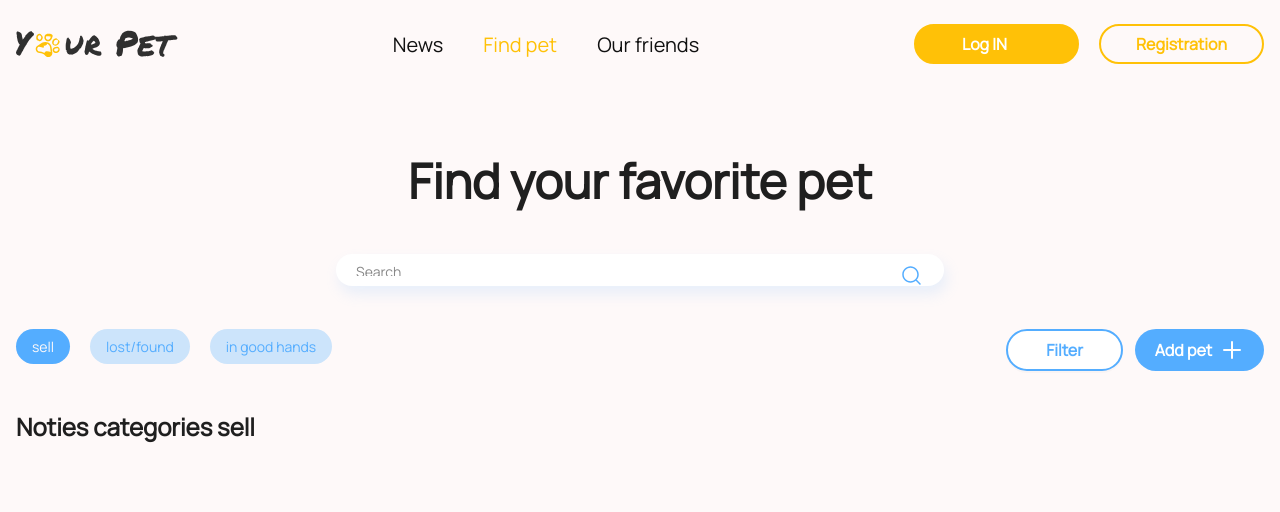
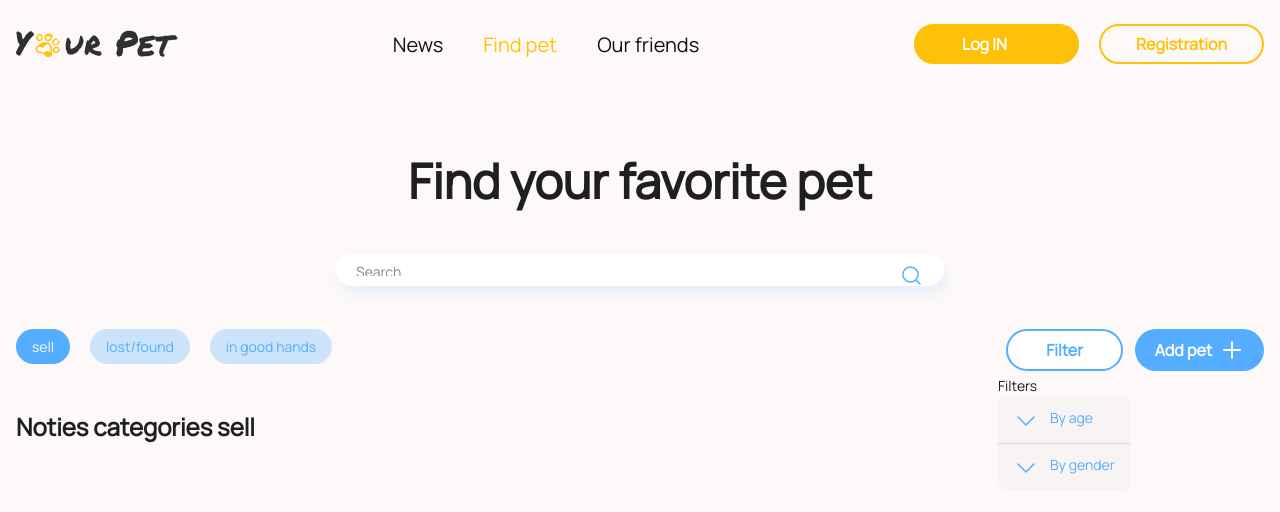
Before and after one commit to VKoshovec/gr05-yourpet-frontend, a React (Create React App) app: page /notices/sell in a window 1280 px wide. Both pictures are taken after a click on the button "Filter". Shown: the top 512 px of the page. Built offline with nearby package versions, Linux system fonts and the light colour scheme; no server answers; some icons are missing.

Commit message:
TASK_26-31: --fix style btn; fix Notices navigate

```diff
--- a/src/components/Notices/NoticesCategoriesList/NoticesCategoriesList.jsx
+++ b/src/components/Notices/NoticesCategoriesList/NoticesCategoriesList.jsx
@@ -4,7 +4,7 @@ import { useEffect, useState } from 'react';
 import { useSelector } from 'react-redux';
 import { selectIsLoggedIn } from '../../../redux/auth/selectors';
 
-const categories = ['sell', 'lost-found', 'for-free'];
+const categories = ['sell', 'lost-found', 'for-free', 'favorite', 'own'];
 
 const NoticesCategoriesList = () => {
 
@@ -19,10 +19,10 @@ const NoticesCategoriesList = () => {
   const { category } = useParams();
   const navigate = useNavigate();
 
-  console.log(category, loading, error, message);
+  // console.log(category, loading, error, message);
 
   useEffect(() => {
-    if (category === 'favorite' || category === 'own' && !isLoggingIn) {
+    if ((category === 'favorite' || category === 'own') && !isLoggingIn) {
       navigate('/');
     }
 
@@ -46,7 +46,7 @@ const NoticesCategoriesList = () => {
           setMessage(true);
           return;
         }
-        console.log('data', data);
+        // console.log('data', data);
         setItems(data);
         setMessage(false);
       } catch (error) {
--- a/src/components/Notices/NoticesCategoriesNav/NoticesCategoriesNav.jsx
+++ b/src/components/Notices/NoticesCategoriesNav/NoticesCategoriesNav.jsx
@@ -10,6 +10,7 @@ const NoticesCategoriesNav = () => {
 
   // const location = useLocation();
   const isLoggingIn = useSelector(selectIsLoggedIn);
+  console.log(isLoggingIn);
 
   return (<div className={styled.noticesNavWrapper}>
       <div className={styled.leftNavbarWrapper}>
--- a/src/components/Notices/NoticesFilter/NoticesFilter.module.scss
+++ b/src/components/Notices/NoticesFilter/NoticesFilter.module.scss
@@ -0,0 +1,27 @@
+.filterButton {
+  padding: 8px 38px;
+  width: initial;
+  height: initial;
+}
+
+.filterWrapper {
+
+  .title {
+
+    span  {
+      font-weight: 400;
+      font-size: 14px;
+      line-height: 130%;
+      color:var(--bluelinksActive) !important;
+
+    }
+  }
+
+  .chevronIcon {
+
+    &.active {
+      rotate: (180deg);
+    }
+  }
+
+}
--- a/src/components/Notices/NoticesFilter/NoticesFilterAccordion.jsx
+++ b/src/components/Notices/NoticesFilter/NoticesFilterAccordion.jsx
@@ -1,11 +1,48 @@
-import CustomButton from '../../CustomButton/CustomButton';
+import { Checkbox, Collapse } from 'antd';
+import { ReactComponent as ChevronIcon } from '../../assets/images/icon/chevron-down.svg';
+import cn from 'classnames';
+import styled from './NoticesFilter.module.scss';
+
+const { Panel } = Collapse;
+
 
 const NoticesFilterAccordion = () => {
+  // const { token } = theme.useToken();
+  const panelStyle = {
+    marginBottom: 24,
+    // background: token.colorFillAlter,
+    // borderRadius: token.borderRadiusLG,
+    border: 'none',
+  };
+
+
+    const onChange = (e) => {
+      console.log(`checked = ${e.target.checked}`);
+    };
+
 
 
   return (<>
+  <p>Filters</p>
+    <Collapse
+      bordered={false}
+      // defaultActiveKey={['-1']}
+      expandIcon={({ isActive }) => <ChevronIcon className={cn(styled.chevronIcon, { [styled.active] : isActive })} />}
+      // style={{
+      //   background: token.colorBgContainer,
+      // }}
+      className={styled.filterWrapper}
+    >
+      <Panel header="By age" key="1" className={styled.title}>
+        <Checkbox onChange={onChange}>Checkbox</Checkbox>
+      </Panel>
+      <Panel header="By gender" key="2" className={styled.title}>
 
-  </>);
+      </Panel>
+
+    </Collapse>
+    </>
+  );
 };
 
 export default NoticesFilterAccordion;
--- a/src/components/Notices/NoticesFilter/NoticesTrigger.jsx
+++ b/src/components/Notices/NoticesFilter/NoticesTrigger.jsx
@@ -1,13 +1,65 @@
-import CustomButton from '../../CustomButton/CustomButton';
-
-const NoticesFilterTrigger = () => {
+import { Button, Checkbox, Dropdown } from 'antd';
+import cn from 'classnames';
+import styled from './NoticesFilter.module.scss'
+import NoticesFilterAccordion from './NoticesFilterAccordion';
 
 
-  return (<>
-    <CustomButton type={'outlined'}>
-      Filter
-    </CustomButton>
-  </>);
-};
 
-export default NoticesFilterTrigger;
+
+
+
+const NoticesFilter = () => {
+
+
+  const onChange = (e) => {
+    console.log(`checked = ${e.target.checked}`);
+  };
+
+  // const items = [
+  //   {
+  //     key: '1',
+  //     label: (
+  //       <Checkbox onChange={onChange}>Checkbox</Checkbox>
+  //     ),
+  //   },
+  //   {
+  //     key: '2',
+  //     label: (
+  //       <a target="_blank" rel="noopener noreferrer" href="https://www.aliyun.com">
+  //         2nd menu item
+  //       </a>
+  //     ),
+  //   },
+  //   {
+  //     key: '3',
+  //     label: (
+  //       <a target="_blank" rel="noopener noreferrer" href="https://www.luohanacademy.com">
+  //         3rd menu item
+  //       </a>
+  //     ),
+  //   },
+  // ];
+
+  const accordionComponent = () => {
+
+    return  <NoticesFilterAccordion/>
+  }
+
+
+
+  return ( <>
+      <Dropdown
+        trigger={['click']}
+        // menu={{
+        //   items,
+        // }}
+        dropdownRender={accordionComponent}
+        placement="bottom"
+      >
+        <Button className={cn(styled.filterButton, 'outlined')}>Filter</Button>
+      </Dropdown>
+    </>
+  )
+}
+
+export default NoticesFilter
--- a/src/styles/index.scss
+++ b/src/styles/index.scss
@@ -52,7 +52,7 @@
 body {
   margin: 0;
   min-height: 100vh;
-  font-family: 'Manrope-Regular', serif ;
+  font-family: 'Manrope-Regular', serif;
   -webkit-font-smoothing: antialiased;
   -moz-osx-font-smoothing: grayscale;
 }
@@ -98,15 +98,9 @@ select {
 // style for custom button
 
 button {
-   &:hover {
-     background-image: var(--gradientBtn);
-     border-image: var(--gradientBtn)!important;
-     border-image-slice: 1 !important;
-     border-radius: 40px;
-     color:var(--white) !important;
-     border: none;
 
-   }
+  &.ant-btn {
+
 
     &.outlined {
       border: 2px solid var(--bluelinksActive);
@@ -115,6 +109,16 @@ select {
       font-size: 16px;
       line-height: 22px;
       color: var(--bluelinksActive);
+
+      &:hover {
+        background-image: var(--gradientBtn);
+        border-image: var(--gradientBtn) !important;
+        border-image-slice: 1 !important;
+        border-radius: 40px;
+        color: var(--white) !important;
+        //border: none;
+
+      }
     }
 
     &.flooded {
@@ -126,12 +130,22 @@ select {
       font-size: 16px;
       line-height: 22px;
       color: var(--white);
+
+      &:hover {
+        background-image: var(--gradientBtn);
+        border-image: var(--gradientBtn) !important;
+        border-image-slice: 1 !important;
+        border-radius: 40px;
+        color: var(--white) !important;
+        //border: none;
+
+      }
+    }
   }
 }
 
 
-
-  :where(.css-dev-only-do-not-override-ed5zg0).ant-btn-default{
+:where(.css-dev-only-do-not-override-ed5zg0).ant-btn-default {
 
   box-shadow: initial;
 }
@@ -145,7 +159,7 @@ select {
 
 
 :where(.css-dev-only-do-not-override-ed5zg0)[class^="ant-layout"], :where(.css-dev-only-do-not-override-ed5zg0)[class*=" ant-layout"] {
-  font-family: 'Manrope-Regular', serif ;
+  font-family: 'Manrope-Regular', serif;
   font-size: initial;
   font-weight: initial;
 }
```
Lines whose indentation alone changed are shown as unchanged.
